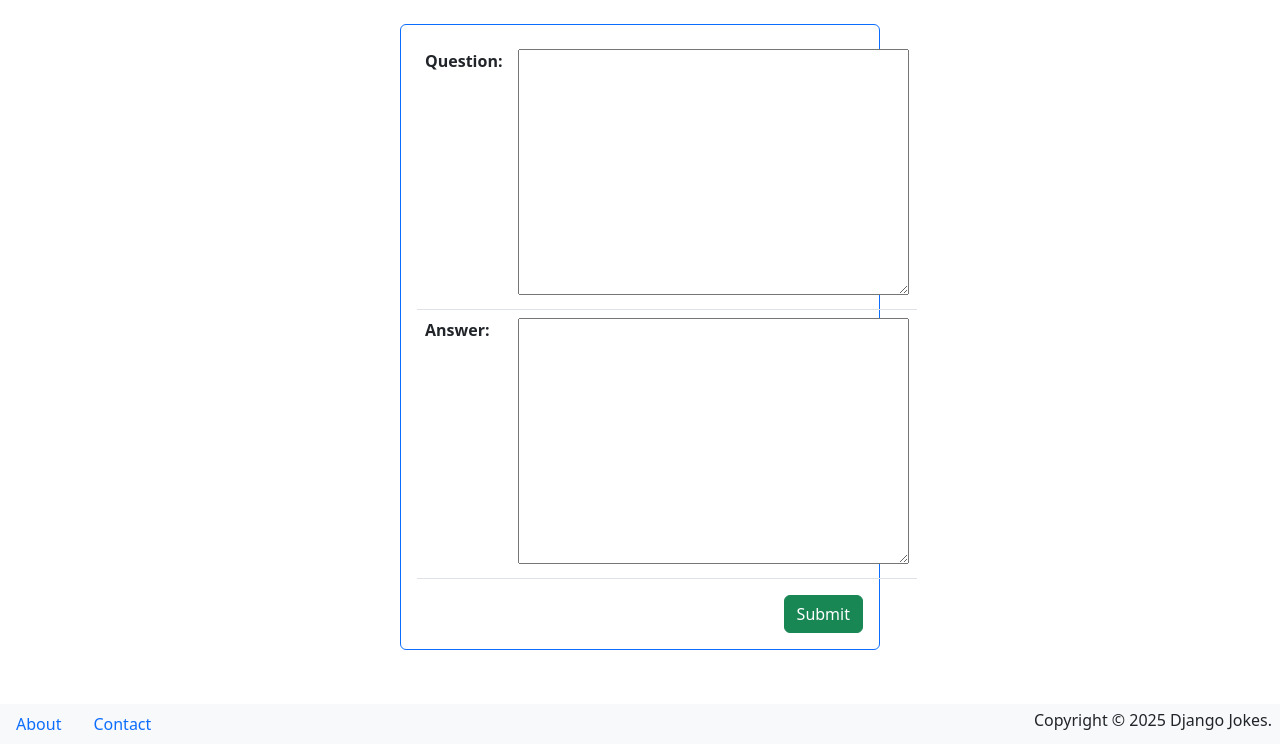
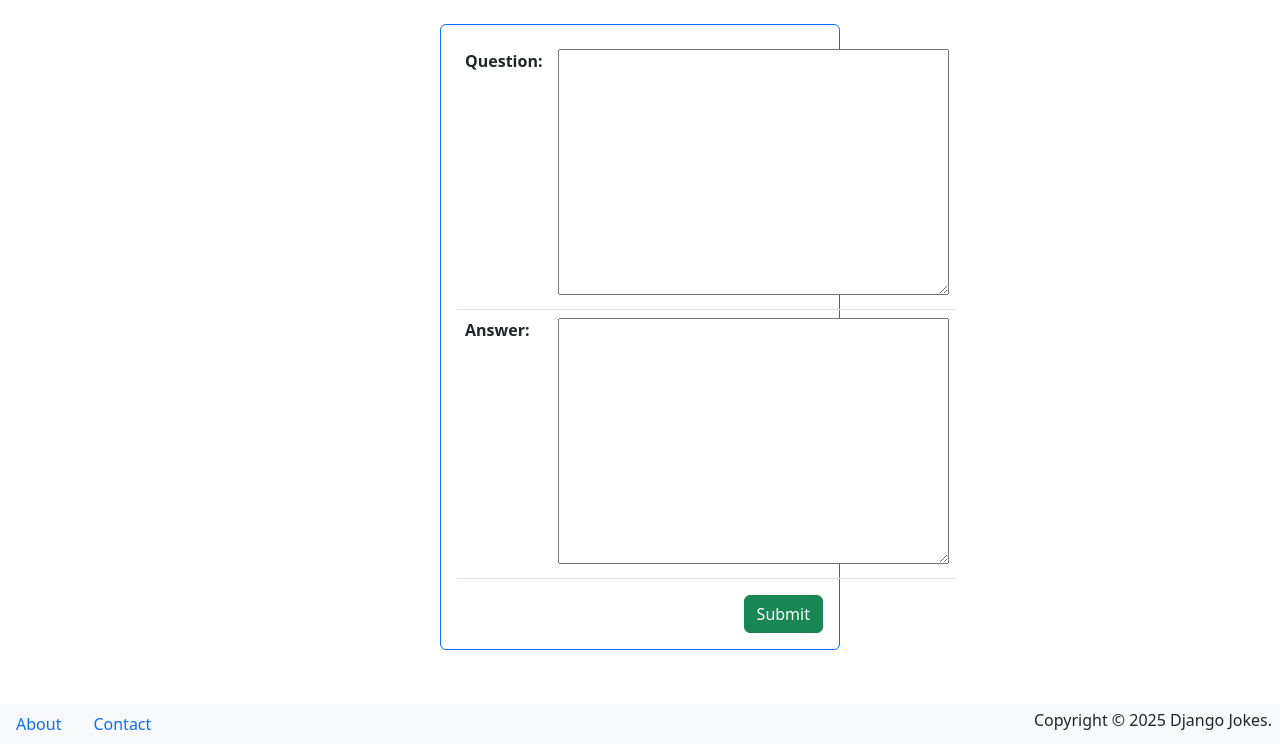
Before and after one commit to zkp117/djangojokes.com, a Django app: page /jokes/joke/create/ in a window 1280 px wide. Shown: the part 56-800 px from the top of the page. Run offline with Django 5.2, Linux system fonts and the light colour scheme; lists and menus that the app fills with data are empty; some libraries are stand-ins or nearby versions.

Commit message:
changing box size

```diff
--- a/templates/jokes/joke_form.html
+++ b/templates/jokes/joke_form.html
@@ -3,7 +3,7 @@
 {% block title %}Add/Update Joke{% endblock %}
 {% block main %}
   <div class="card border-primary m-auto mb-3 p-3"
-    style="max-width: 30rem">
+    style="max-width: 25rem">
     <form method="post">
       {% csrf_token %}
       <table class="table">
```
